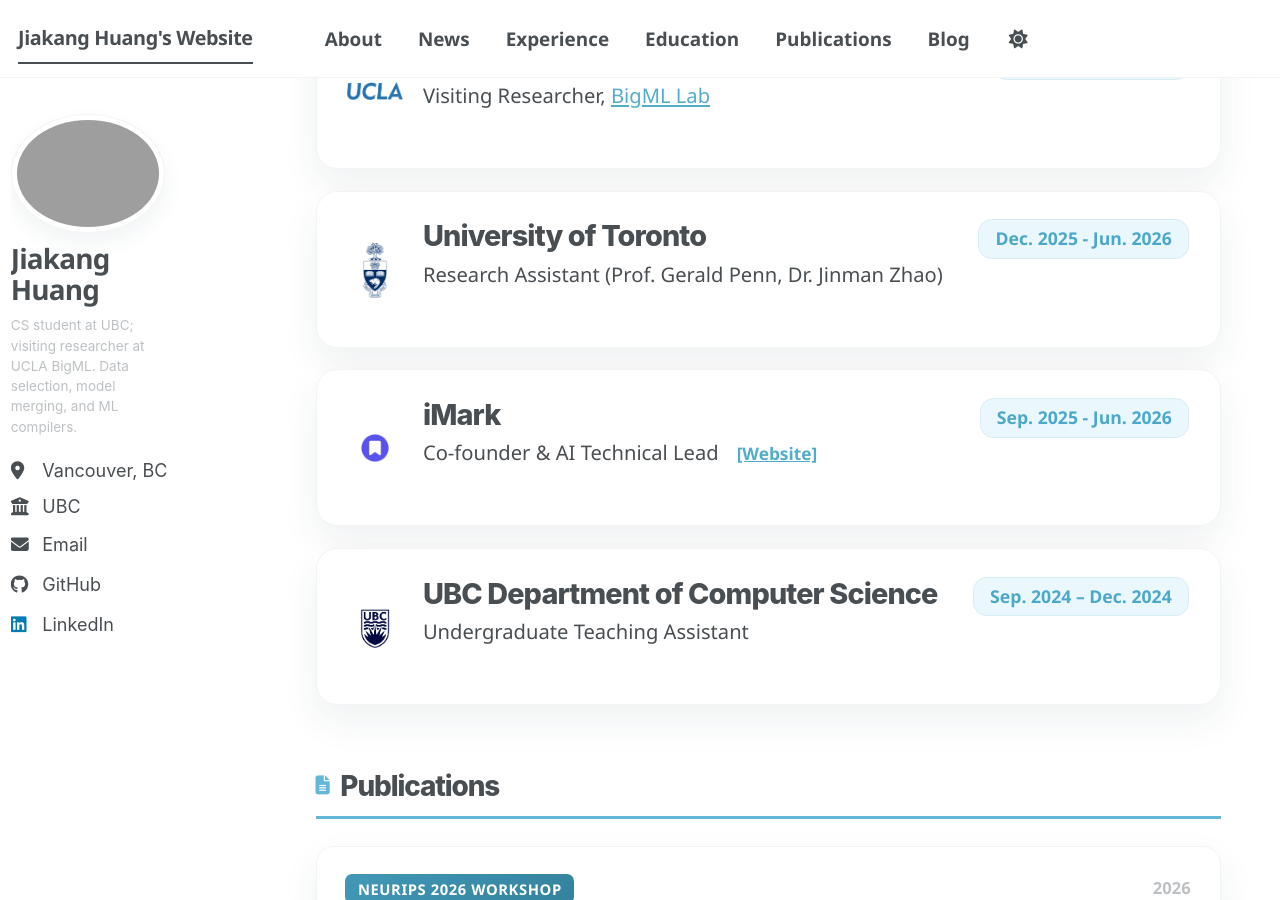
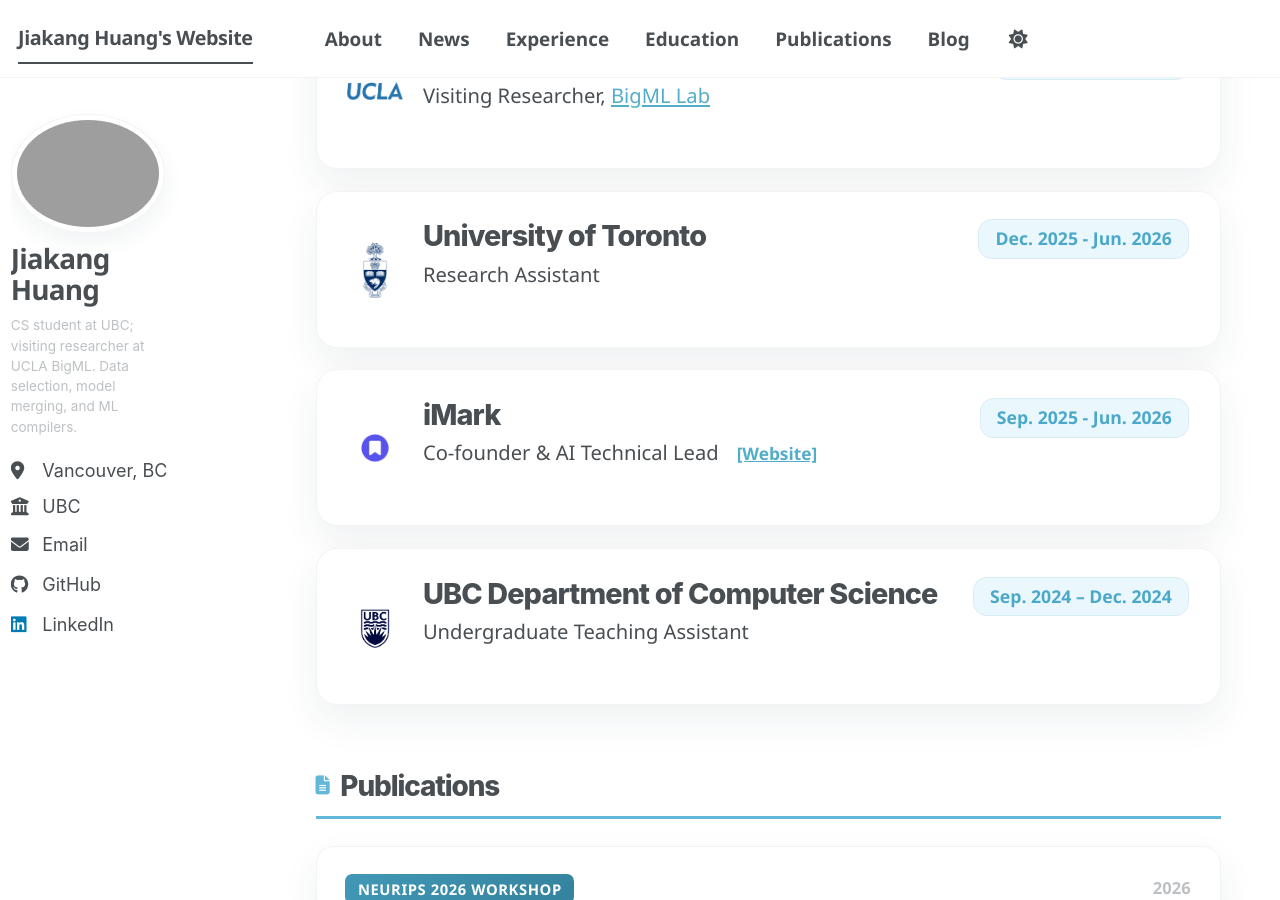
Before and after one commit to DanielHuangjiakang/danielhuangjiakang.github.io, a Jekyll site: the page built from _pages/about.md, in a window 1280 px wide and 900 px high, scrolled down 2181 px. Built offline with Jekyll 4.4.1, drawn with Linux system fonts in a browser that asks for light colours; a script bundle is joined from its source files by our own code; library files that are not in the unit come from our copies.

Commit message:
Update experience

```diff
--- a/_pages/about.md
+++ b/_pages/about.md
@@ -125,7 +125,7 @@
         <div class="home-card__logo-wrap"><img class="home-card__logo" src="/images/Utoronto_logo.png" alt="UofT" style="width:68px;height:68px;"></div>
         <div class="home-card__main">
           <h3>University of Toronto</h3>
-          <p class="home-card__detail">Research Assistant (Prof. Gerald Penn, Dr. Jinman Zhao)</p>
+          <p class="home-card__detail">Research Assistant</p>
         </div>
       </div>
       <div class="home-card__period">Dec. 2025 - Jun. 2026</div>
```
